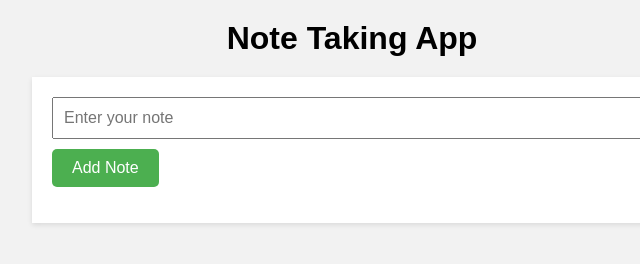
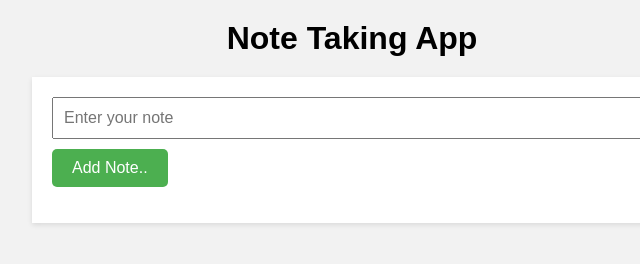
Before and after one commit to WorkNet-WN/Auto-note-adding, a plain HTML site: page index.html in a window 1280 px wide. Shown: the full height of the page, 288-928 px from the left. Drawn offline with Linux system fonts and the light colour scheme.

Commit message:
Update index.html

```diff
--- a/index.html
+++ b/index.html
@@ -70,7 +70,7 @@
   <h1>Note Taking App</h1>
   <div class="container">
     <input type="text" id="note-input" placeholder="Enter your note">
-    <button id="add-button">Add Note</button>
+    <button id="add-button">Add Note..</button>
     <ul id="note-list"></ul>
   </div>
 
```
